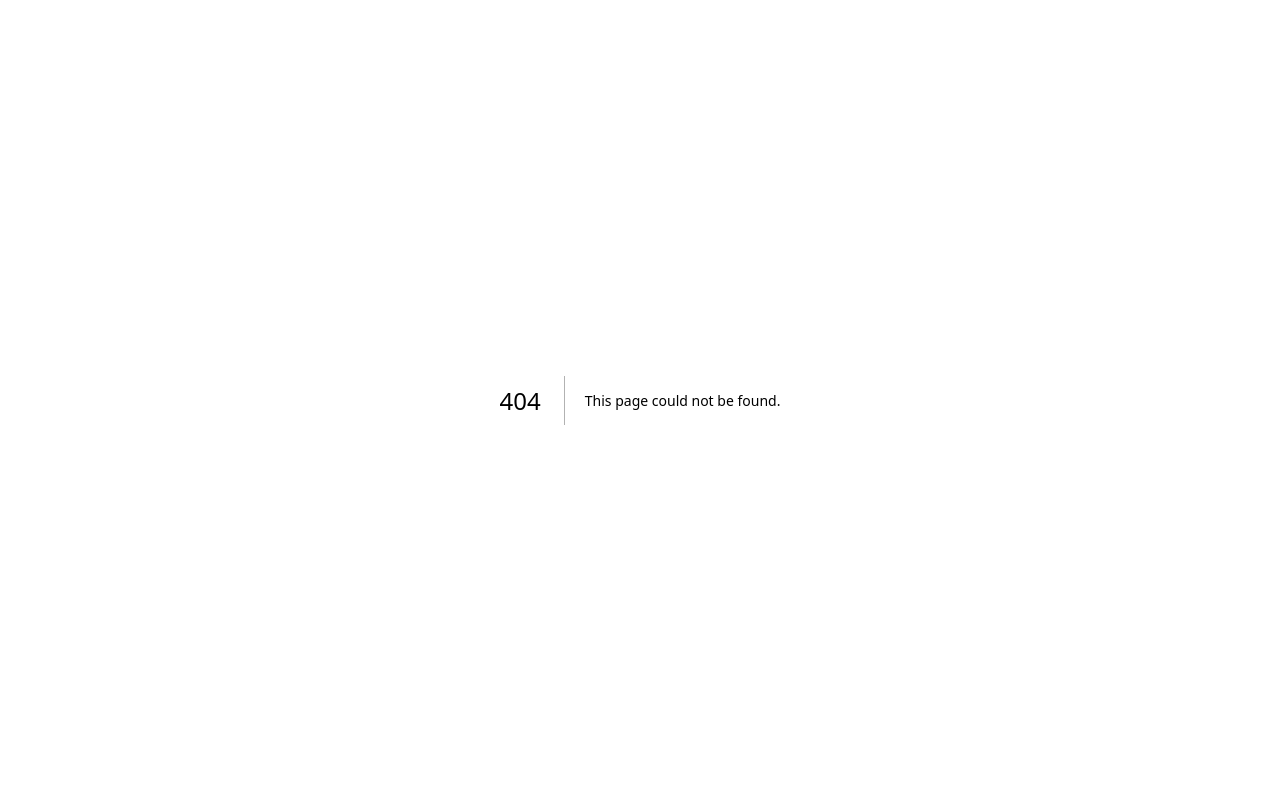
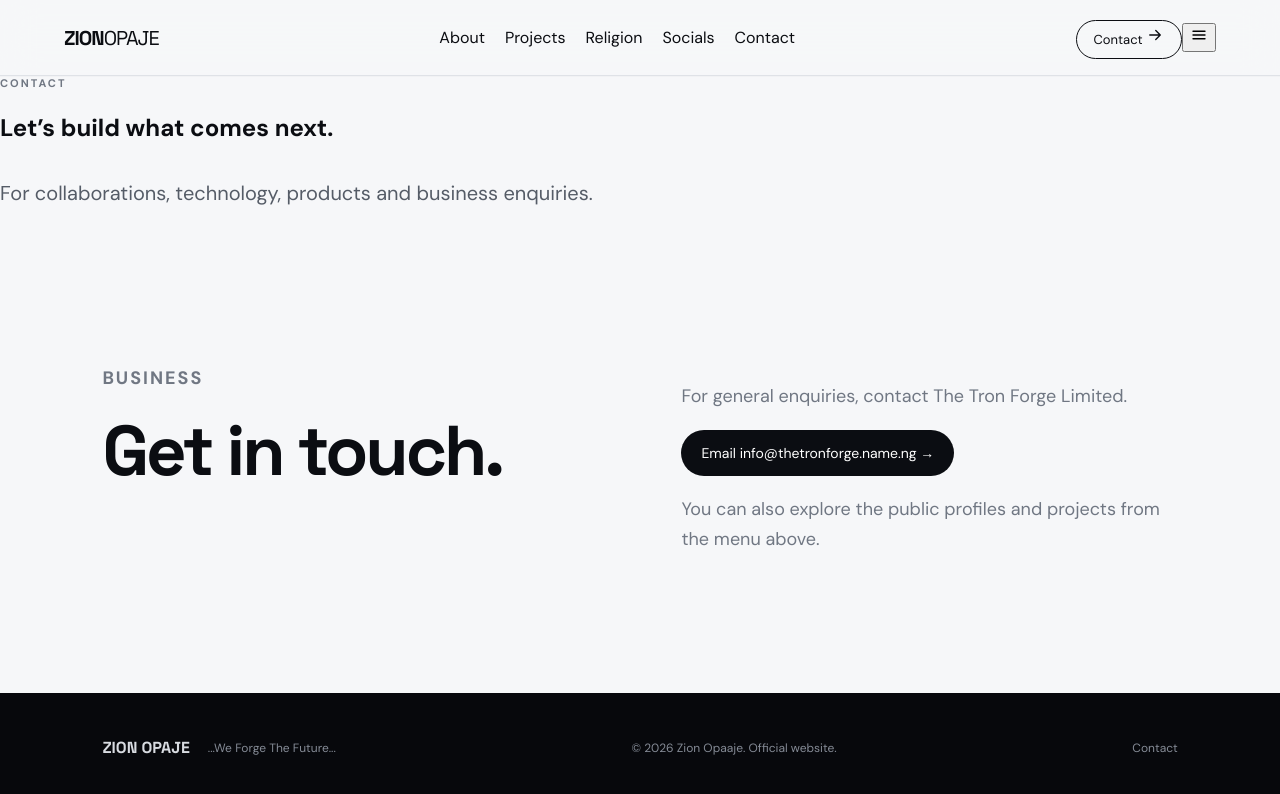
Before and after one commit to MEGATRON300924/zionopaaje, a Next.js app: page /contact in a window 1280 px wide. Before the commit this address had no page. Shown: the top 794 px of the page. Built offline with nearby package versions, Linux system fonts and the light colour scheme.

Commit message:
Add dedicated contact page

```diff
--- /dev/null
+++ b/app/contact/page.tsx
@@ -0,0 +1,4 @@
+import SiteNav from "@/components/SiteNav";
+import SiteFooter from "@/components/SiteFooter";
+export const metadata={title:"Contact",description:"Contact Zion Opaaje for collaborations, technology, products and business enquiries."};
+export default function Contact(){return <><SiteNav/><main className="page"><section className="page-hero"><p className="eyebrow">CONTACT</p><h1>Let’s build what comes next.</h1><p className="lead">For collaborations, technology, products and business enquiries.</p></section><section className="section split"><div><p className="eyebrow">BUSINESS</p><h2>Get in touch.</h2></div><div className="contact-card"><p>For general enquiries, contact The Tron Forge Limited.</p><a className="primary" href="mailto:info@thetronforge.name.ng">Email info@thetronforge.name.ng →</a><p className="small-note">You can also explore the public profiles and projects from the menu above.</p></div></section></main><SiteFooter/></>;}
```
